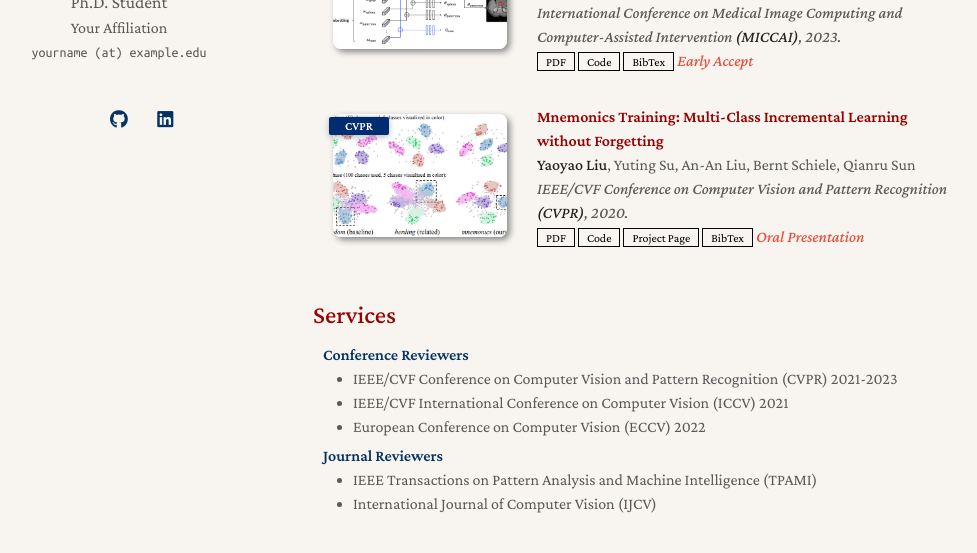
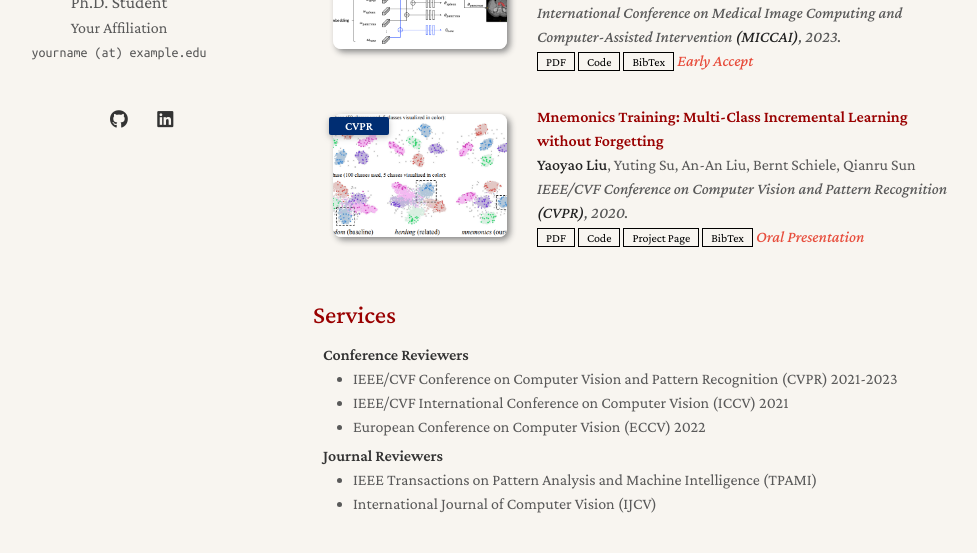
Before and after one commit to bridgerehli/bridgerehli.github.io, a Jekyll site: the page built from index.md, in a window 1280 px wide. Shown: the part 248-801 px from the top of the page, without its empty margins (157-1134 px from the left). Built offline with Jekyll 4.4.1, drawn with Linux system fonts in a browser that asks for light colours; a style sheet for code colours, icons or effects is not loaded.

Commit message:
Update minimal-light.scss

```diff
--- a/_sass/minimal-light.scss
+++ b/_sass/minimal-light.scss
@@ -10,7 +10,7 @@ body {
   height:2.4rem;
   width:2.4rem;
   background-color:transparent;
-  color:#043361!important;
+  color:#333333!important;
   border-radius:100%;
   text-align:center;
   font-size:1.15rem;
@@ -233,7 +233,7 @@ papertitle {
 
 h3, h4, h5, h6 {
   font-weight: 600;
-  color:#043361;
+  color:#333333;
   margin:0 0 20px;
 }
 
```
